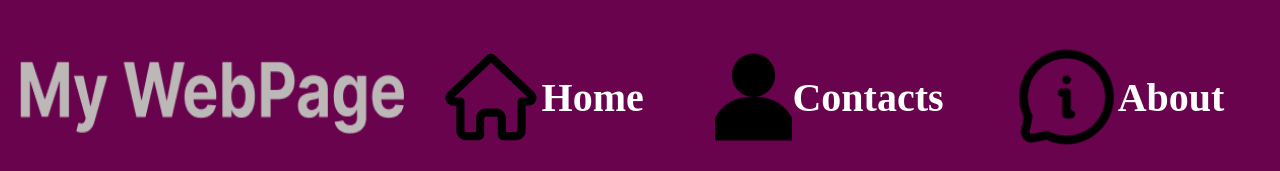
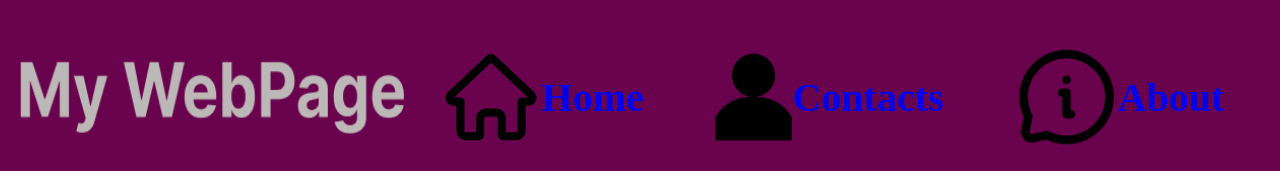
Before and after one commit to jacksonsr451/Aula-30-03-2023, a plain HTML site: page index.html in a window 1280 px wide. Shown: the top 171 px of the page. Drawn offline with Linux system fonts and the light colour scheme.

Commit message:
Add link in nav

```diff
--- a/index.html
+++ b/index.html
@@ -19,15 +19,15 @@
             <ul class="itens">
                 <li class="iten">
                     <img class="img-icon" src="./home-icon.png">
-                    <span>Home</span>
+                    <span><a href="#">Home</a></span>
                 </li>
                 <li class="iten">
                     <img class="img-icon" src="./contact-icon.png">
-                    <span>Contacts</span>
+                    <span><a href="#">Contacts</a></span>
                 </li>
                 <li class="iten">
                     <img class="img-icon" src="./about-icon.png">
-                    <span>About</span>
+                    <span><a href="#">About</a></span>
                 </li>
             </ul>
         </nav>
```
